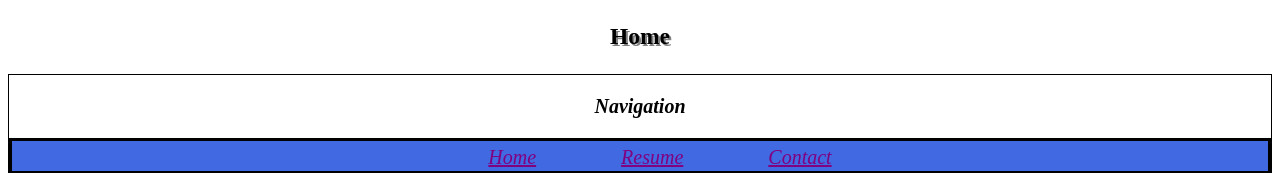
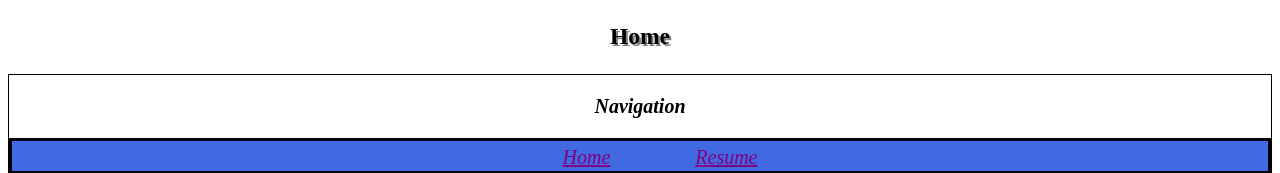
Before and after one commit to jenniferbejarano/jenniferbejarano.github.io, a plain HTML site: page index.html in a window 1280 px wide. Shown: the top 173 px of the page. Drawn offline with Linux system fonts and the light colour scheme.

Commit message:
Update index.html

```diff
--- a/index.html
+++ b/index.html
@@ -21,7 +21,7 @@
         <ul>
             <li><a href="./index.html">Home</a></li>
             <li><a href="./resume.html">Resume</a></li>
-            <li><a href="./contact.html">Contact</a></li>
+            <!-- <li><a href="./contact.html">Contact</a></li> -->
         </ul>
     </div>
         <div class="side">
```
